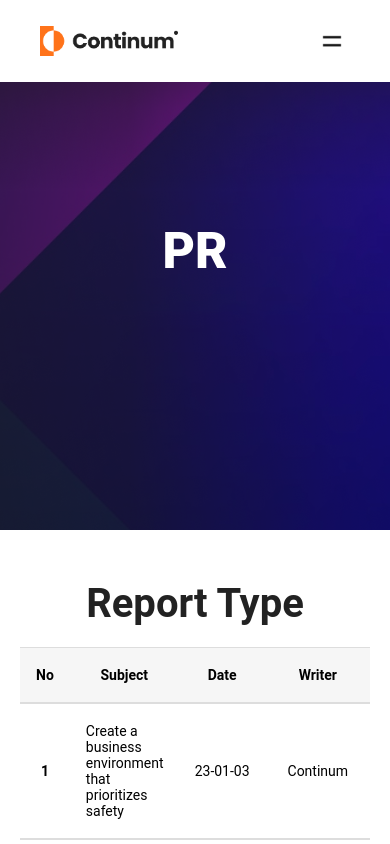
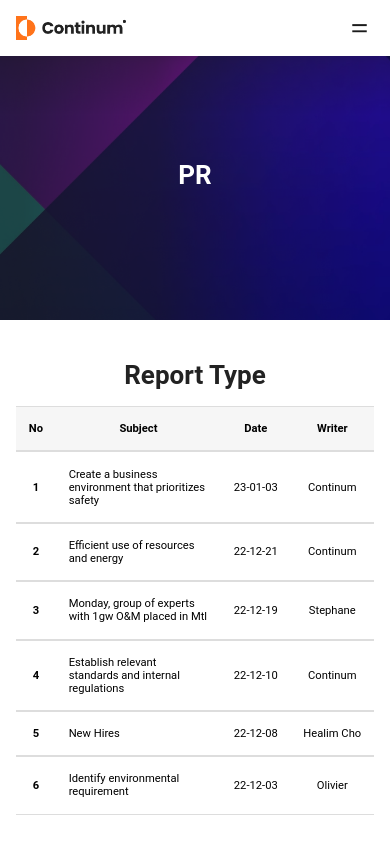
Before and after one commit to Berserk29/continum, a React (Create React App) app: page /pr in a window 390 px wide. Shown: the top 844 px of the page. Built offline with nearby package versions, Linux system fonts and the light colour scheme.

Commit message:
Added mediaQuery on some components

```diff
--- a/src/component/BessCard/BessCard.style.jsx
+++ b/src/component/BessCard/BessCard.style.jsx
@@ -1,4 +1,5 @@
 import styled from "styled-components";
+import mediaQuery from "../../helper/mediaQuery";
 
 // TODO RESIZE BESS COMPONENT
 
--- a/src/component/dropMenu/dropMenu.style.jsx
+++ b/src/component/dropMenu/dropMenu.style.jsx
@@ -3,7 +3,7 @@ import styled from "styled-components";
 export const DropMenuContainer = styled.div`
     display: flex;
     position: absolute;
-    height: 60vh;
+    height: 50vh;
     width: 100%;
     z-index: 150;
     background: linear-gradient(90deg, var(--color-white) 50%, var(--color-grey-light-3) 50%);
@@ -25,6 +25,7 @@ export const MenuLi = styled.li`
     font-weight: 500;
     font-size: 2rem;
     transition: color .25s;
+    text-align: start;
     &:hover {
         color: var(--color-primary);
         font-weight: 700;
--- a/src/component/footerLink/footerLink.style.jsx
+++ b/src/component/footerLink/footerLink.style.jsx
@@ -13,7 +13,7 @@ export const Heading = styled.h3`
     color: var(--color-white);
     margin-bottom: 8px;
     @media ${mediaQuery.styledTablet} {
-        font-size: 1.2rem;
+        font-size: 1.4rem;
         cursor: pointer;
         :hover{
             color: var(--color-primary);
--- a/src/component/header/header.style.jsx
+++ b/src/component/header/header.style.jsx
@@ -14,6 +14,9 @@ export const HeaderContainerHome = styled.div`
 export const HeaderContainerOther = styled(HeaderContainerHome)`
     height: 53rem;
     text-align: center;
+    @media ${mediaQuery.styledMobile} {
+        height: 40rem;
+    }
 `
 
 export const TitleHeaderOther = styled.h2`
@@ -21,6 +24,12 @@ export const TitleHeaderOther = styled.h2`
     font-size: 5rem;
     font-weight: 800;
     margin-top: 14rem;
+    @media ${mediaQuery.styledMobile} {
+        font-size: 3.25rem;
+        font-weight: 700;
+        padding: 0 1rem;
+        margin-top: 13rem;
+    }
 `
 
 export const TitleHeaderHome = styled.h1`
--- a/src/component/infoCard/infoCard.style.jsx
+++ b/src/component/infoCard/infoCard.style.jsx
@@ -1,4 +1,5 @@
 import styled from "styled-components";
+import mediaQuery from "../../helper/mediaQuery";
 
 export const CardContainer = styled.div`
     background-color: var(--color-grey-light-3);
@@ -6,6 +7,9 @@ export const CardContainer = styled.div`
     gap: 2rem;
     align-items: center;
     padding: 5.4rem 3.2rem;
+    @media ${mediaQuery.styledMobile} {
+        padding: 4rem 1rem;
+    }
 `
 
 export const WhiteCardContainer = styled(CardContainer)`
@@ -15,7 +19,9 @@ export const WhiteCardContainer = styled(CardContainer)`
 
 export const ImageCard = styled.img`
     height: 10.8rem;
-    width: 10.8rem;
+    @media ${mediaQuery.styledMobile} {
+        height: 9.25rem;
+    }
 `
 
 export const TextContainer = styled.div`
@@ -26,6 +32,9 @@ export const TextContainer = styled.div`
 
 export const HeadingCard = styled.h5`
     font-size: 2.6rem;
+    @media ${mediaQuery.styledMobile} {
+        font-size: 2.25rem;
+    }
 `
 
 export const HeadingWhiteCard = styled.h5`
--- a/src/component/navigation/navigation.component.jsx
+++ b/src/component/navigation/navigation.component.jsx
@@ -31,6 +31,7 @@ const Navigation = () => {
   const [dropMenuOn, setDropMenuOn] = useState(false)
 
   const isTablet = useMediaQuery(mediaQuery.useTablet)
+  const isMobile = useMediaQuery(mediaQuery.useMobile)
   const hoverHandlerOn = () => setHoverState(true);
   const hoverHandlerOff = () => setHoverState(false);
 
@@ -54,10 +55,10 @@ const Navigation = () => {
     return (
       <Fragment>
           {  isTablet ?
-            <NavigationContainer onMouseEnter={hoverHandlerOn} onMouseLeave={hoverHandlerOff} color={hoverState || dropMenuOn ? 'white' : 'transparent'}>
-              <NavLogo src={hoverState || dropMenuOn ? continumBlack : continumWhite} alt={"logo"} onClick={navLogoHandler}/>
+            <NavigationContainer onMouseEnter={hoverHandlerOn} onMouseLeave={hoverHandlerOff} color={hoverState || dropMenuOn || isMobile ? 'white' : 'transparent'}>
+              <NavLogo src={hoverState || dropMenuOn || isMobile ? continumBlack : continumWhite} alt={"logo"} onClick={navLogoHandler}/>
               <NavIconsContainer>
-                <NavHam src={hoverState || dropMenuOn ? hamBlack : hamWhite} alt={'hamburger-menu'} onClick={clickHandler}/>
+                <NavHam src={hoverState || dropMenuOn || isMobile ? hamBlack : hamWhite} alt={'hamburger-menu'} onClick={clickHandler}/>
               </NavIconsContainer>
             </NavigationContainer>
                 :
--- a/src/component/navigation/navigation.style.jsx
+++ b/src/component/navigation/navigation.style.jsx
@@ -1,5 +1,6 @@
 import { NavLink } from "react-router-dom";
 import styled from "styled-components";
+import mediaQuery from "../../helper/mediaQuery";
 
 export const NavLinks = styled(NavLink)`
     color: ${props => props.color};
@@ -23,6 +24,10 @@ export const NavigationContainer = styled.div`
 
     &:hover ${NavLinks}{
         color: var(--color-black);
+    }
+    @media ${mediaQuery.styledMobile} {
+        padding: 0 2rem;
+        height: 7rem;
     }
 `
 
--- a/src/component/storyNews/storyNews.component.jsx
+++ b/src/component/storyNews/storyNews.component.jsx
@@ -1,11 +1,23 @@
-import { ArrowBtn, StoryContainerItems, StoryHeading, StoryText, ClockIcon, StoryTime, TextContainer } from "./storyNews.style";
+import {
+    ArrowBtn,
+    StoryContainerItems,
+    StoryHeading,
+    StoryText,
+    ClockIcon,
+    StoryTime,
+    TextContainer
+} from "./storyNews.style";
+
 import { useNavigate } from "react-router-dom";
+import { useMediaQuery } from "react-responsive";
+import mediaQuery from "../../helper/mediaQuery";
 
 import iconClock from '../../assets/icon/icon_clock.png'
 import arrowBtn from '../../assets/icon/button_arrow.png'
 
 const StoryNews = ({link, story, animate, variants}) => {
-    const navigate = useNavigate()
+    const navigate = useNavigate();
+    const isMobile = useMediaQuery(mediaQuery.useMobile);
     const {heading, text, time} = story;
 
     const viewHandler = () => navigate(link)
@@ -17,7 +29,7 @@ const StoryNews = ({link, story, animate, variants}) => {
                 <StoryText>{text}</StoryText>
                 <StoryTime><ClockIcon src={iconClock}/>{time}</StoryTime>
             </TextContainer>
-            <ArrowBtn src={arrowBtn} onClick={viewHandler}/>
+            {isMobile ? '' : <ArrowBtn src={arrowBtn} onClick={viewHandler}/>}
         </StoryContainerItems>
     )
 }
--- a/src/component/storyNews/storyNews.style.jsx
+++ b/src/component/storyNews/storyNews.style.jsx
@@ -1,5 +1,6 @@
 import styled from "styled-components";
 import { motion } from "framer-motion";
+import mediaQuery from "../../helper/mediaQuery";
 
 export const StoryContainerItems = styled(motion.div)`
     display: flex;
@@ -7,6 +8,9 @@ export const StoryContainerItems = styled(motion.div)`
     align-items: center;
     padding: 2.45rem 2.4rem 0 2.4rem;
     border-top: 2px solid rgba(255, 116, 26, .4);
+    @media ${mediaQuery.styledMobile} {
+        padding: 2.45rem 0 0 0;
+    }
 `
 
 export const TextContainer = styled.div`
@@ -29,6 +33,10 @@ export const ClockIcon = styled.img`
     width: .7rem;
     height: .7rem;
     margin-right: 8px;
+    @media ${mediaQuery.styledMobile} {
+        width: .875rem;
+        height: .875rem;
+    }
 `
 
 export const StoryTime = styled.p`
--- a/src/component/textHeading/textHeading.style.jsx
+++ b/src/component/textHeading/textHeading.style.jsx
@@ -1,9 +1,13 @@
 import styled from "styled-components";
+import mediaQuery from "../../helper/mediaQuery";
 
 export const TextHeadingCss = styled.h3`
     color: var(--color-black);
     font-size: 4rem;
     text-align: center;
+    @media ${mediaQuery.styledMobile} {
+        font-size: 3.25rem;
+    }
 `
 
 export const TextHeadingStart = styled(TextHeadingCss)`
--- a/src/index.css
+++ b/src/index.css
@@ -44,15 +44,9 @@ html {
   font-size: 62.5%;
 }
 
-
-/* @media (max-width: 1224px) {
+/* font-size -> 8px */
+@media (max-width: 600px) {
   html {
-    font-size: 80%;
+    font-size: 50%;
   }
 }
-
-@media (max-width: 600px) {
-  html {
-    font-size: 60%;
-  }
-} */
--- a/src/routes/businessPage/businessPage.style.jsx
+++ b/src/routes/businessPage/businessPage.style.jsx
@@ -15,6 +15,10 @@ export const UpperText = styled.h4`
     max-width: 95rem;
     letter-spacing: -2%;
     line-height: 140%;
+    @media ${mediaQuery.styledMobile} {
+        font-size: 2.25rem;
+        padding: 5rem 2rem 10rem 2rem;
+    }
 `
 
 export const TextCss = styled.p`
@@ -23,6 +27,10 @@ export const TextCss = styled.p`
     text-align: center;
     margin: 1.5rem 5rem 4rem 5rem;
     line-height: 160%;
+    @media ${mediaQuery.styledMobile} {
+        font-size: 1.75rem;
+        margin: 1rem 0 3rem 0;
+    }
 `
 
 export const StoryContainer = styled.div`
@@ -39,6 +47,9 @@ export const BessContainer = styled.div`
     background-color: var(--color-grey-light-3);
     padding: 5rem 4rem;
     width: 100%;
+    @media ${mediaQuery.styledMobile} {
+        padding: 5rem 2rem;
+    }
 `
 
 export const CardContainer = styled.div`
@@ -51,6 +62,9 @@ export const CardContainer = styled.div`
 export const RelatedContainer = styled.div`
     padding: 5rem 4rem;
     width: 100%;
+    @media ${mediaQuery.styledMobile} {
+        padding: 5rem 2rem;
+    }
 `
 
 export const FlexCenter = styled.div`
```
